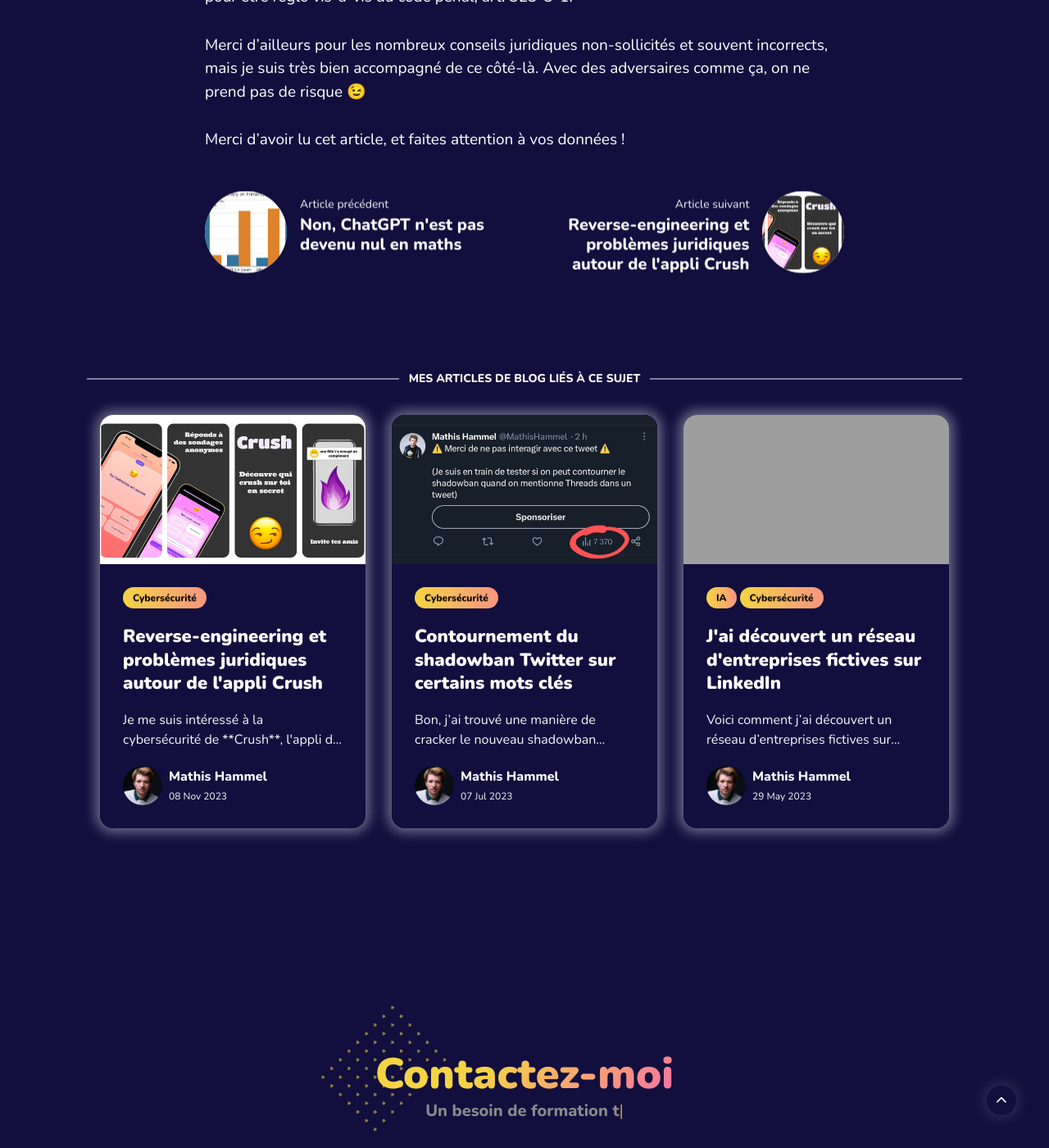
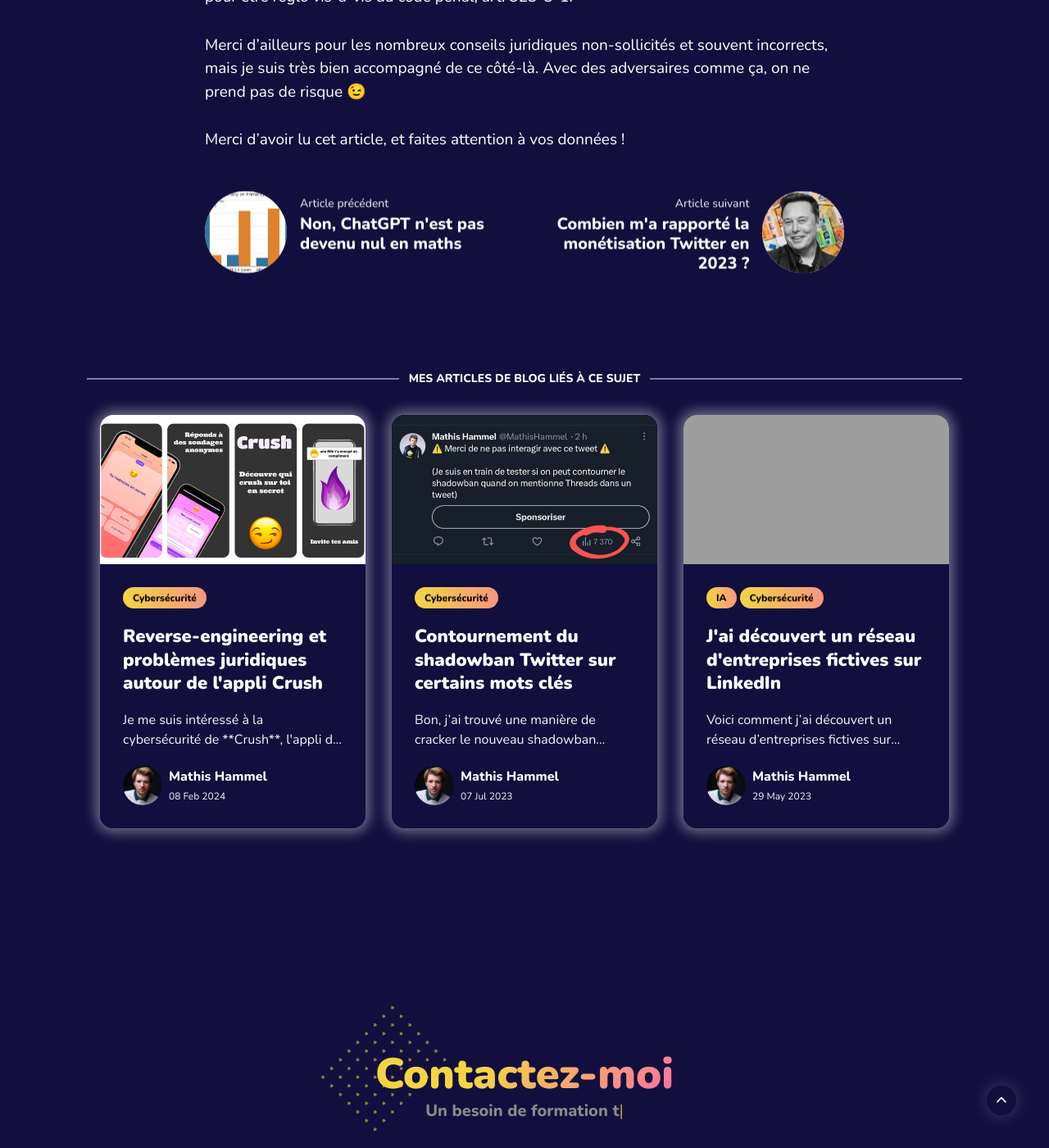
Before and after one commit to MathisHammel/MathisHammel.github.io, a Jekyll site: the page built from _posts/2023-08-01-droite-au-coeur.md, in a window 1280 px wide and 1400 px high, scrolled down 3843 px. Shown: the whole window at 82% size. Built offline with Jekyll 4.4.1, drawn with Linux system fonts in a browser that asks for light colours; comment, search, counter and statistics services are not loaded; grey boxes are pictures that could not be loaded.

Commit message:
Reordered articles

```diff
--- a/_posts/2023-11-08-securite-crush.md
+++ b/_posts/2024-02-08-securite-crush.md
@@ -1,7 +1,7 @@
 ---
 layout: post
 title:  "Reverse-engineering et problèmes juridiques autour de l'appli Crush"
-date:   2023-11-08 19:23:36 +0100
+date:   2024-02-08 19:23:36 +0100
 image:  '/images/blog/securite-crush/header.jpg'
 tags:   [Cybersécurité]
 ---
```
